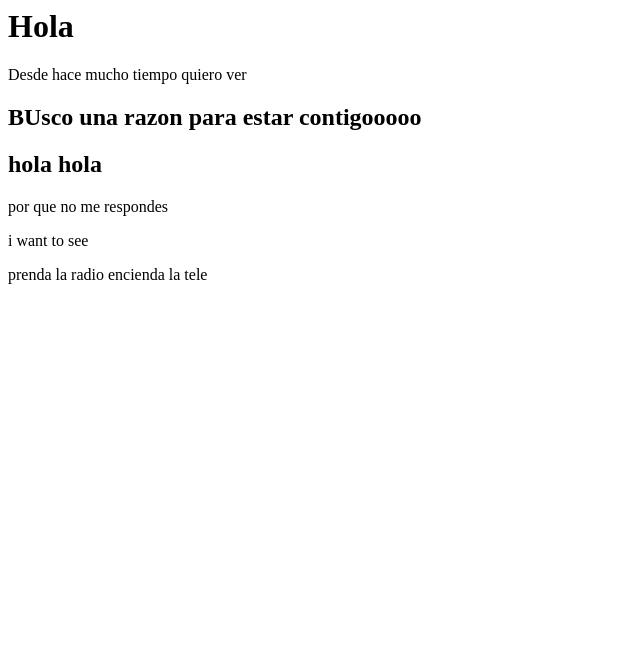
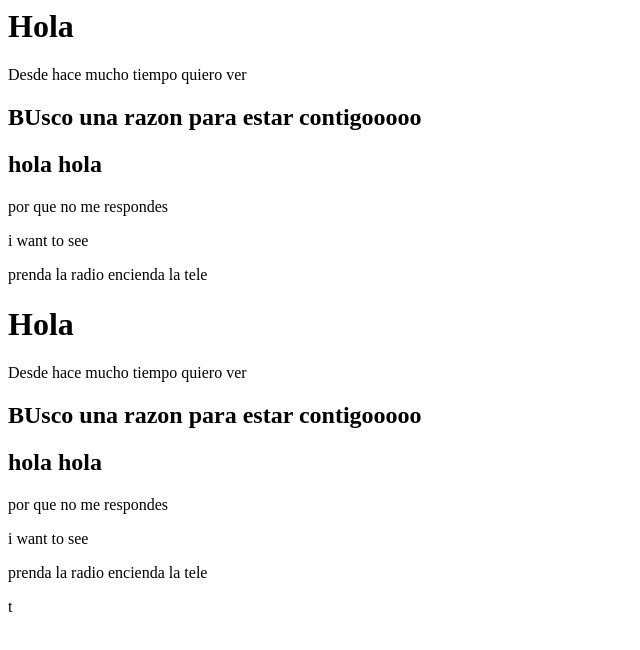
Before and after one commit to sxfhanna5/Actividad-19-05, a plain HTML site: page index.html in a window 1280 px wide. Shown: the whole page, without its empty margins (0-640 px from the left). Drawn offline with Linux system fonts and the light colour scheme.

Commit message:
2 comit rama1

```diff
--- a/index.html
+++ b/index.html
@@ -5,3 +5,10 @@
 <p>por que no me respondes</p>
 <p>i want to see</p>
 <p>prenda la radio encienda la tele</p>
+<H1>Hola</H1>
+<p>Desde hace mucho tiempo quiero ver</p>
+<h2>BUsco una razon para estar contigooooo</h2>
+<h2>hola hola</h2>
+<p>por que no me respondes</p>
+<p>i want to see</p>
+<p>prenda la radio encienda la tele</p>t
```
